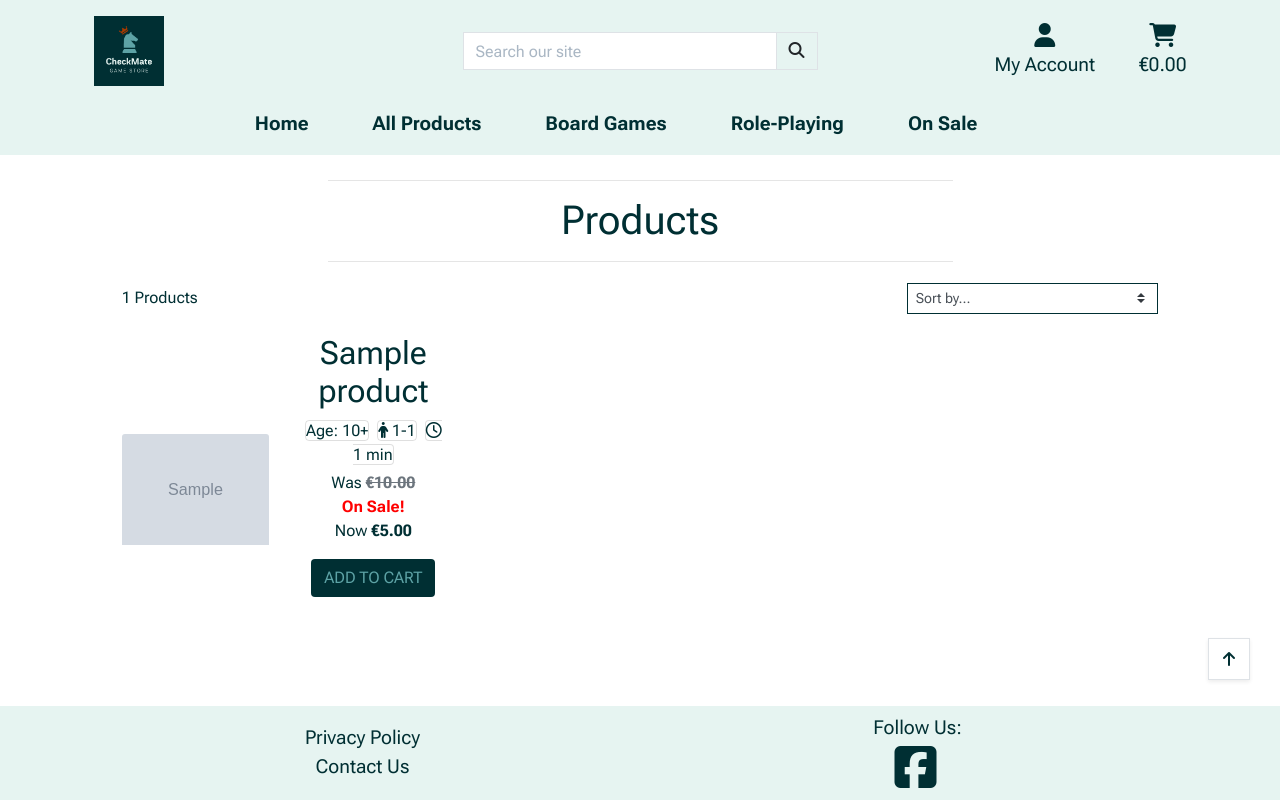
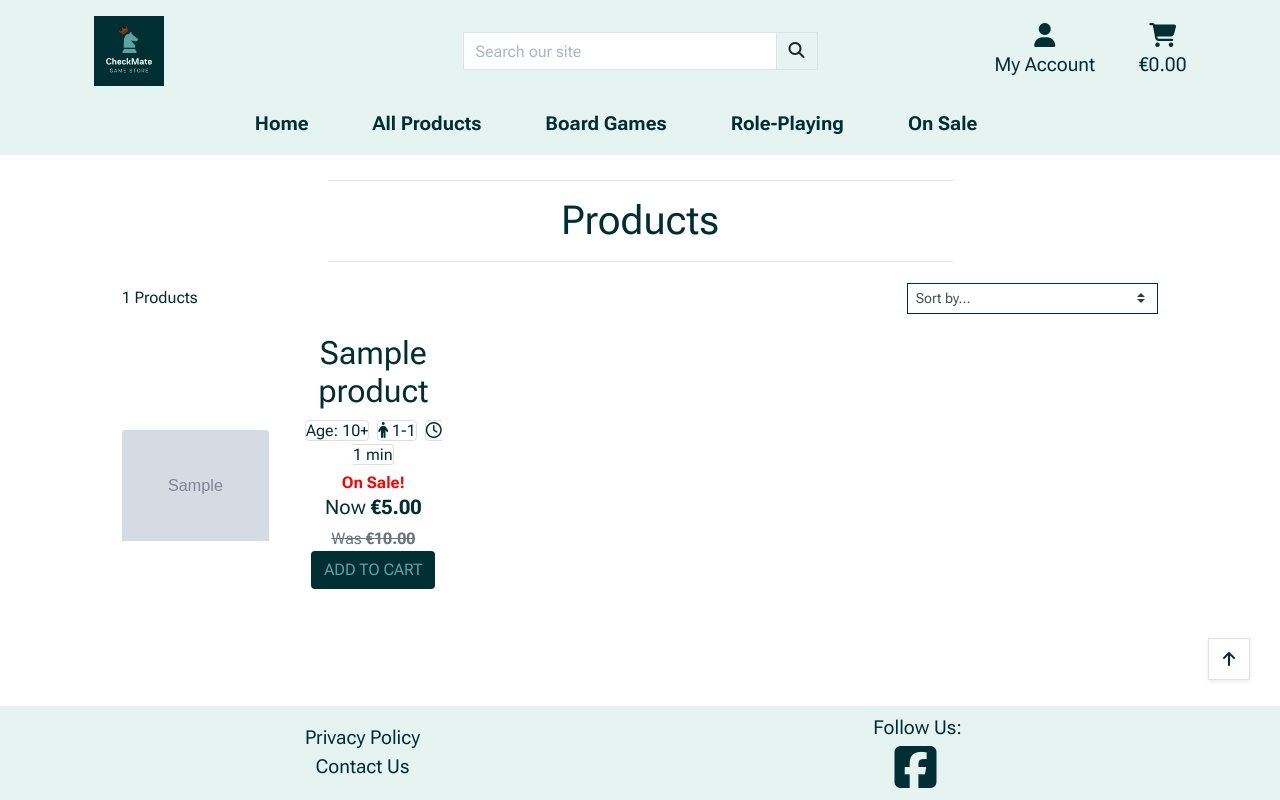
Before and after one commit to vit718/CheckMate-GameStore_Django, a Django app: page /products/ in a window 1280 px wide. Run offline with Django 3.2, Linux system fonts and the light colour scheme; tables that the repository leaves empty hold one stand-in row (values such as "Sample post"); grey boxes marked "Sample" are stand-in pictures; some libraries are stand-ins or nearby versions.

Commit message:
Increase size and alter order of products price in 'products', 'product_details' and 'on_sale' templates

```diff
--- a/products/templates/products/on_sale.html
+++ b/products/templates/products/on_sale.html
@@ -65,9 +65,9 @@
                             <p class="d-inline card"><i class="fa-regular fa-clock"></i> {{ product.play_time }} min</p>
                             {% endif %}
                             <div class="mt-1">
+                                <p class="on-sale"><strong>On Sale!</strong></p>
+                                <p class="h5">Now <strong>&euro;{{ product.price_onsale|floatformat:2 }}</strong></p>
                                 <p class="text-muted old-price">Was <strong>&euro;{{ product.price }}</strong></p>
-                                <p class="on-sale"><strong>On Sale!</strong></p>
-                                <p>Now <strong>&euro;{{ product.price_onsale|floatformat:2 }}</strong></p>
                             </div>
                         </div>
                         <div class="mt-auto">
--- a/products/templates/products/product_detail.html
+++ b/products/templates/products/product_detail.html
@@ -73,11 +73,11 @@
                         </div>
                         <div class="mt-2">
                             {% if product.onSale %}
+                            <p class="on-sale"><strong>On Sale!</strong></p>
+                            <p class="h5">Now <strong>&euro;{{ product.price_onsale|floatformat:2 }}</strong></p>
                             <p class="text-muted old-price">Was <strong>&euro;{{ product.price }}</strong></p>
-                            <p class="on-sale"><strong>On Sale!</strong></p>
-                            <p>Now <strong>&euro;{{ product.price_onsale|floatformat:2 }}</strong></p>
                             {% else %}
-                            <p><strong>&euro;{{ product.price }}</strong></p>
+                            <p class="h5"><strong>&euro;{{ product.price }}</strong></p>
                             {% endif %}
                         </div>
                         <form class="form" action="{% url 'add_to_bag' product.id %}" method="POST">
--- a/products/templates/products/products.html
+++ b/products/templates/products/products.html
@@ -87,11 +87,11 @@
                             {% endif %}
                             <div class="mt-1">
                             {% if product.onSale %}
-                            <p class="mb-0">Was <strong class="text-muted old-price">&euro;{{ product.price }}</strong></p>
                             <p class="on-sale"><strong>On Sale!</strong></p>
-                            <p>Now <strong>&euro;{{ product.price_onsale|floatformat:2 }}</strong></p>
+                            <p class="h5">Now <strong>&euro;{{ product.price_onsale|floatformat:2 }}</strong></p>
+                            <p class="text-muted old-price">Was <strong>&euro;{{ product.price }}</strong></p>
                             {% else %}
-                            <p><strong>&euro;{{ product.price }}</strong></p>
+                            <p class="h5"><strong>&euro;{{ product.price }}</strong></p>
                             {% endif %}
                             </div>
                         </div>
```
